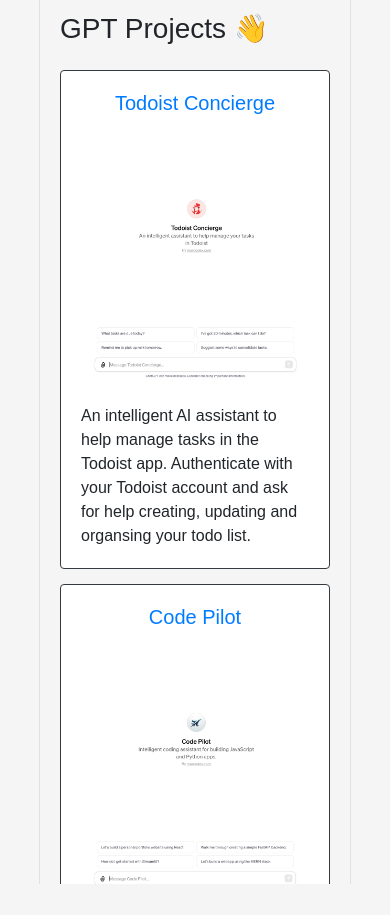
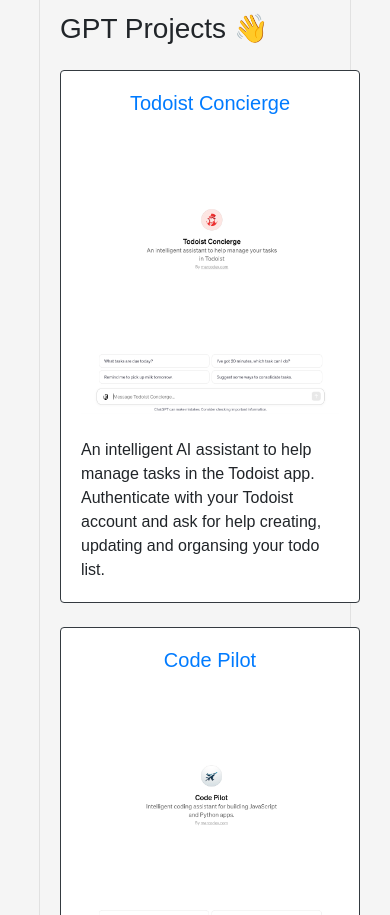
Before and after one commit to marco-dex/personal-website, a plain HTML site: page index.html in a window 390 px wide. Shown: the part 133-1048 px from the top of the page. Drawn offline with nearby package versions, Linux system fonts and the light colour scheme.

Commit message:
responsive layout

```diff
--- a/index.html
+++ b/index.html
@@ -25,8 +25,8 @@
 
     <div id="main"></div>
         <div class="h3 mb-4">GPT Projects 👋</div>
-        <div class="card-deck">
-            <div class="card rounded border-dark">
+        <div class="card-deck d-flex">
+            <div class="card rounded border-dark mb-4">
                 <div class="card-body">
                     <h5 class="card-title text-center"><a href="https://chat.openai.com/g/g-S7E2a0pxP-todoist-concierge">Todoist Concierge</a></h5>
                     <img src="assets/todoist-concierge.png" class="card-img-top mb-4" alt="Todoist Concierge">
@@ -34,7 +34,7 @@
                 </div>
             </div>
 
-            <div class="card rounded border-dark">
+            <div class="card rounded border-dark mb-4">
                 <div class="card-body">
                     <h5 class="card-title text-center"><a href="https://chat.openai.com/g/g-1YT8F0TQe-code-pilot">Code Pilot</a></h5>
                     <img src="assets/code-pilot.png" class="card-img-top mb-4" alt="Code Pilot">
@@ -42,7 +42,7 @@
                 </div>
             </div>
 
-            <div class="card rounded border-dark">
+            <div class="card rounded border-dark mb-4">
                 <div class="card-body">
                     <h5 class="card-title text-center"><a href="https://chat.openai.com/g/g-jA3BqFwgf-jobzooka">Jobzooka</a></h5>
                     <img src="assets/jobzooka.png" class="card-img-top mb-4" alt="Jobzooka">
--- a/style.css
+++ b/style.css
@@ -38,3 +38,7 @@
     width: 20px;
     height: 20px;
 }
+
+.card {
+    min-width: 300px; /* adjust as needed */
+}
```
